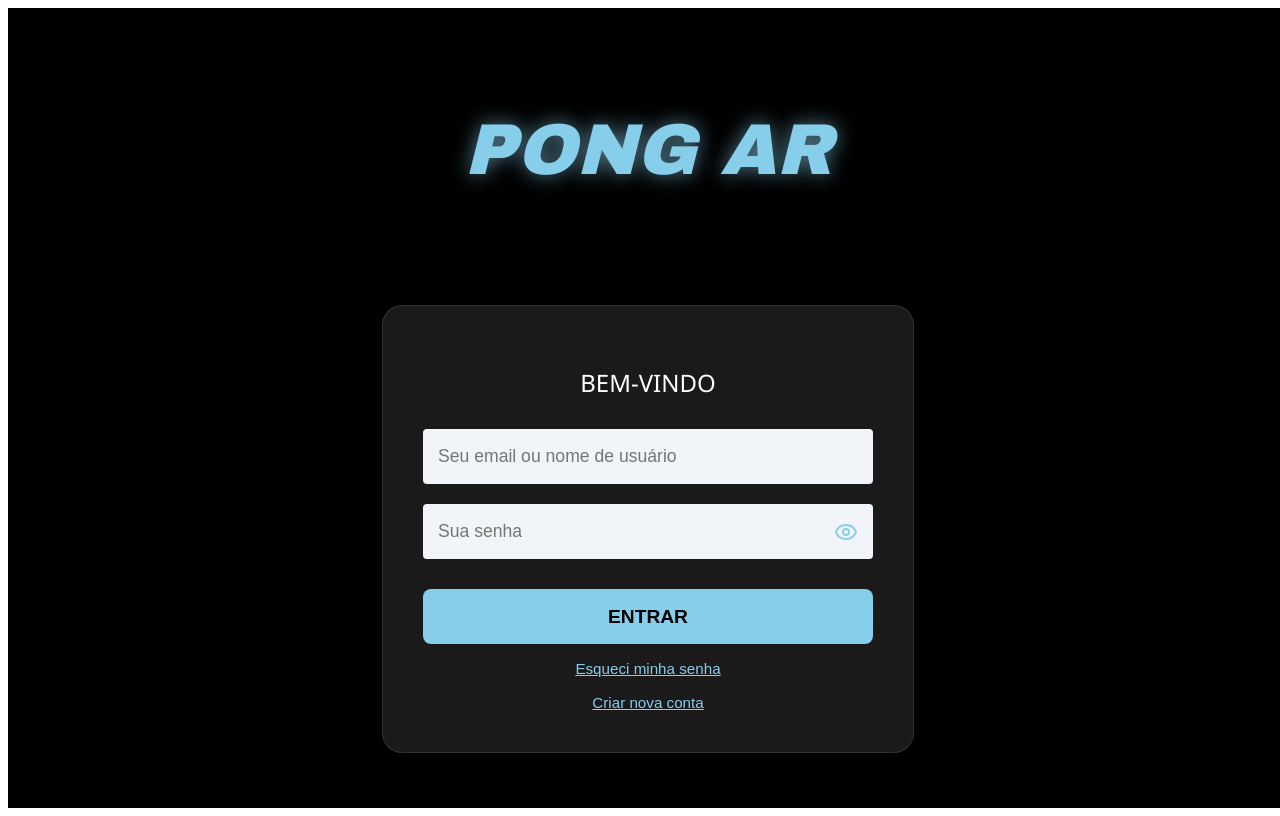
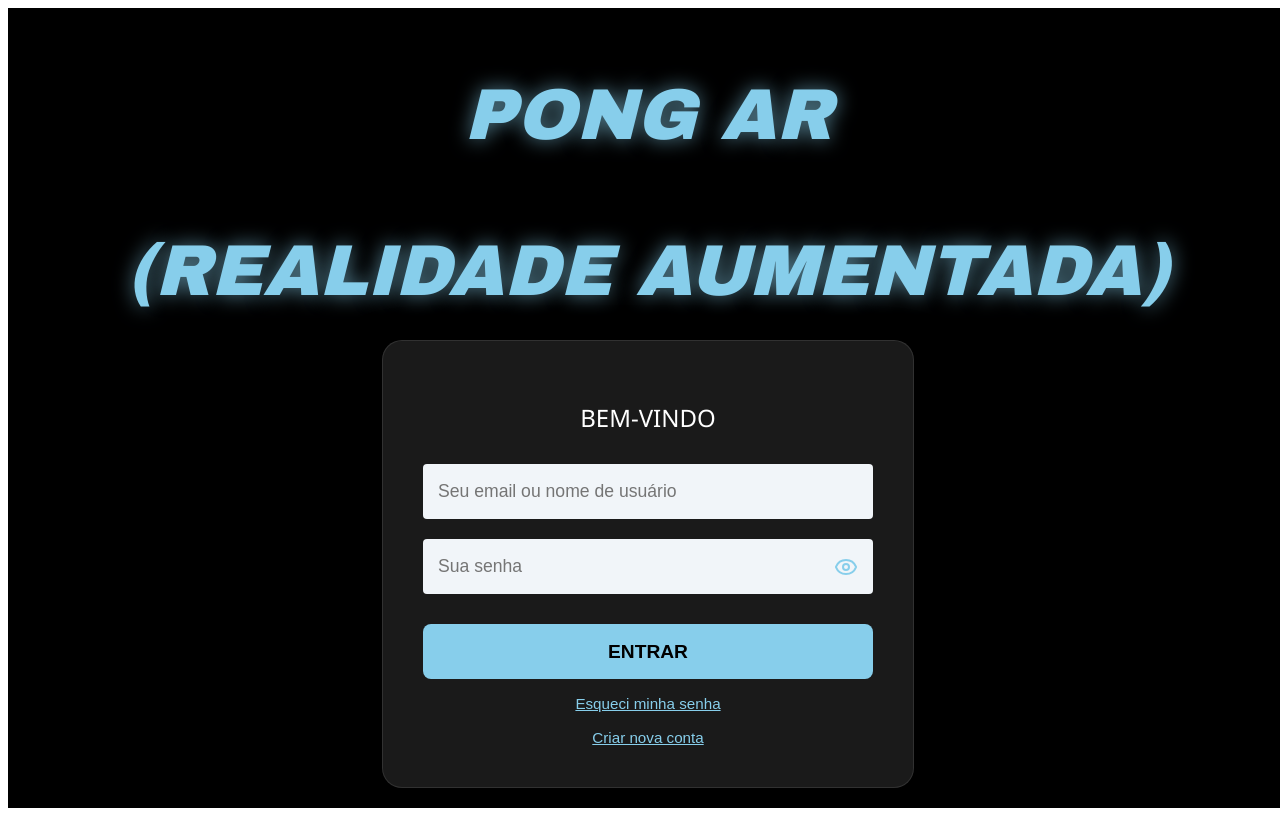
Before and after one commit to Jhever/ProjetoPongAR-TCC, a React (Vite) app in the folder frontend/: page / in a window 1280 px wide. Built offline with nearby package versions, Linux system fonts and the light colour scheme; no server answers.

Commit message:
algumas atualizações

```diff
--- a/frontend/src/pages/Login.tsx
+++ b/frontend/src/pages/Login.tsx
@@ -133,7 +133,7 @@ const handleLogin = async (e: React.FormEvent) => {
   return (
     <div style={styles.screen}>
       <h1 style={styles.title}>PONG AR </h1>
-      <div> <h1>(REALIDADE AUMENTADA)</h1></div>
+      <div> <h1 style={styles.title}>(REALIDADE AUMENTADA)</h1></div>
 
       <div style={styles.loginCard}>
         <h2 style={{ color: '#fff', marginBottom: '30px', fontWeight: '400' }}>BEM-VINDO</h2>
```
